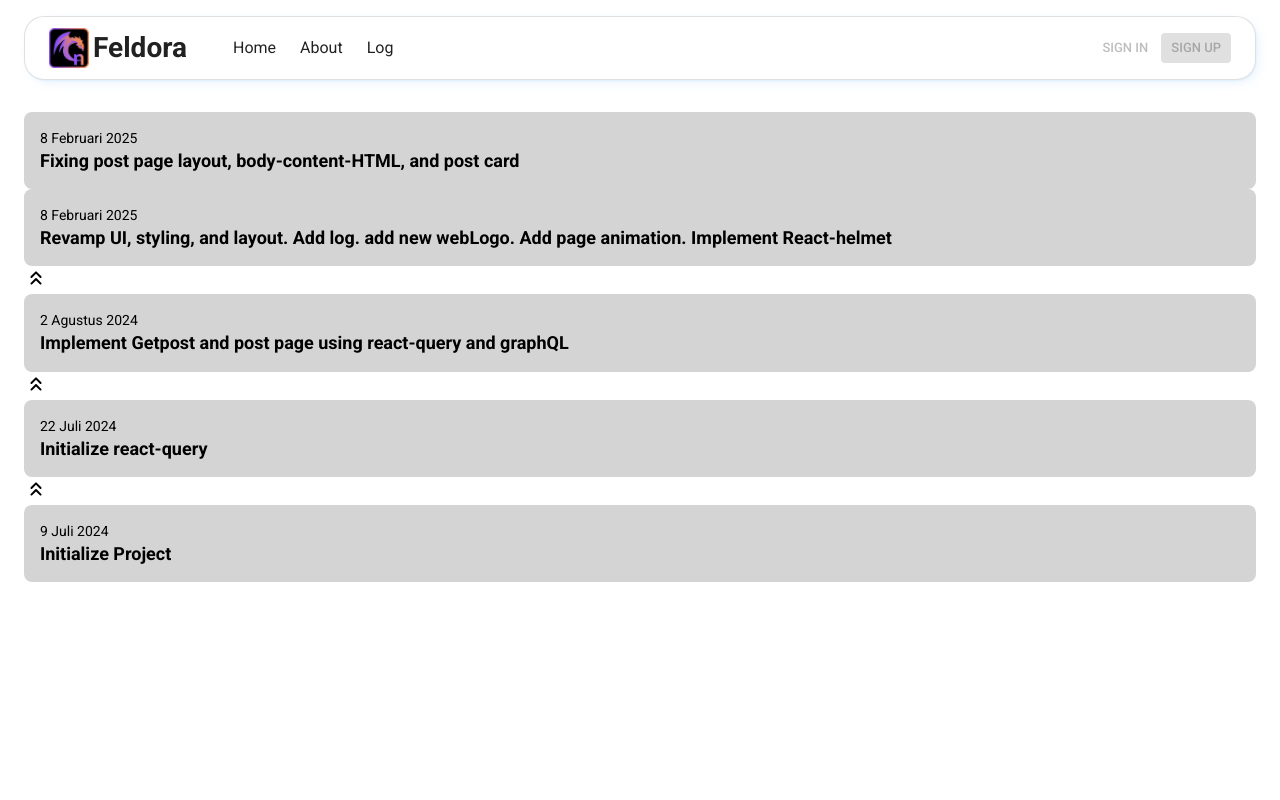
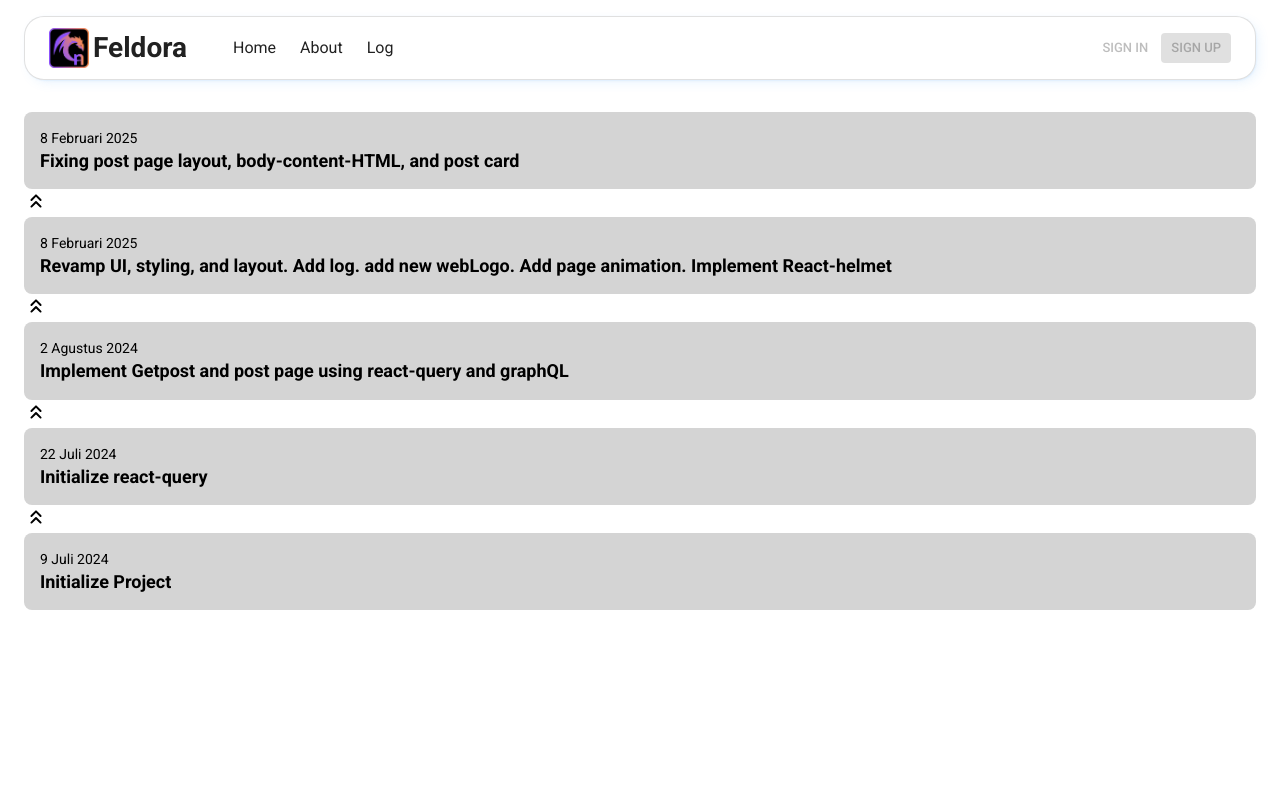
Before and after one commit to thoriqaulia163/feldora, a React (Vite) app: page /log in a window 1280 px wide. Shown: the top 800 px of the page. Built offline with nearby package versions, Linux system fonts and the light colour scheme; no server answers.

Commit message:
fixing log

```diff
--- a/src/pages/log/Log.jsx
+++ b/src/pages/log/Log.jsx
@@ -25,6 +25,7 @@ export default function Log() {
           <Typography variant='body2'>8 Februari 2025</Typography>
           <Typography variant='h6'>Fixing post page layout, body-content-HTML, and post card</Typography>
         </Box>
+        <KeyboardDoubleArrowUpRoundedIcon />
         <Box sx={logBoxStyle}>
           <Typography variant='body2'>8 Februari 2025</Typography>
           <Typography variant='h6'>Revamp UI, styling, and layout. Add log. add new webLogo. Add page animation. Implement React-helmet</Typography>
```
